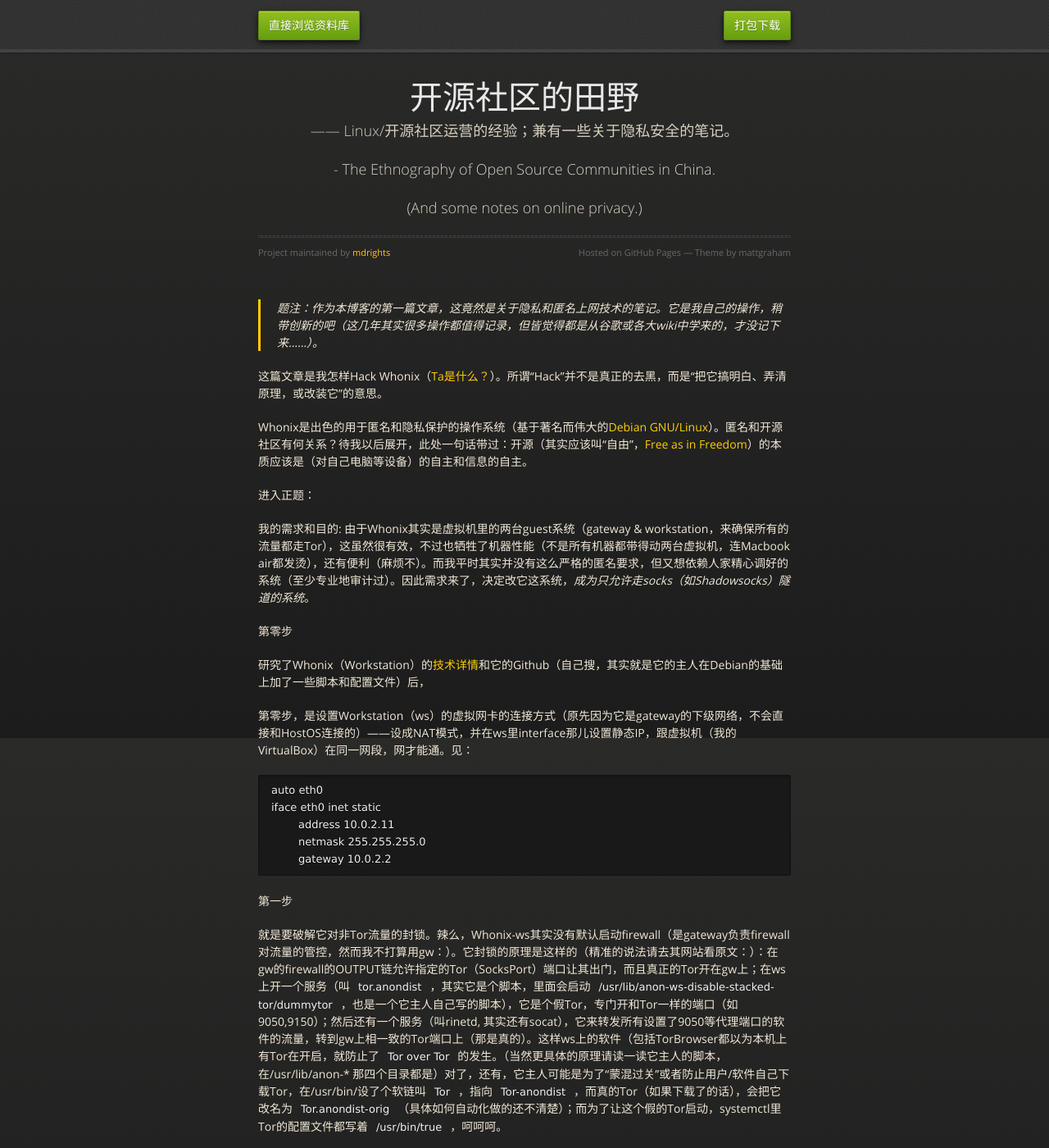
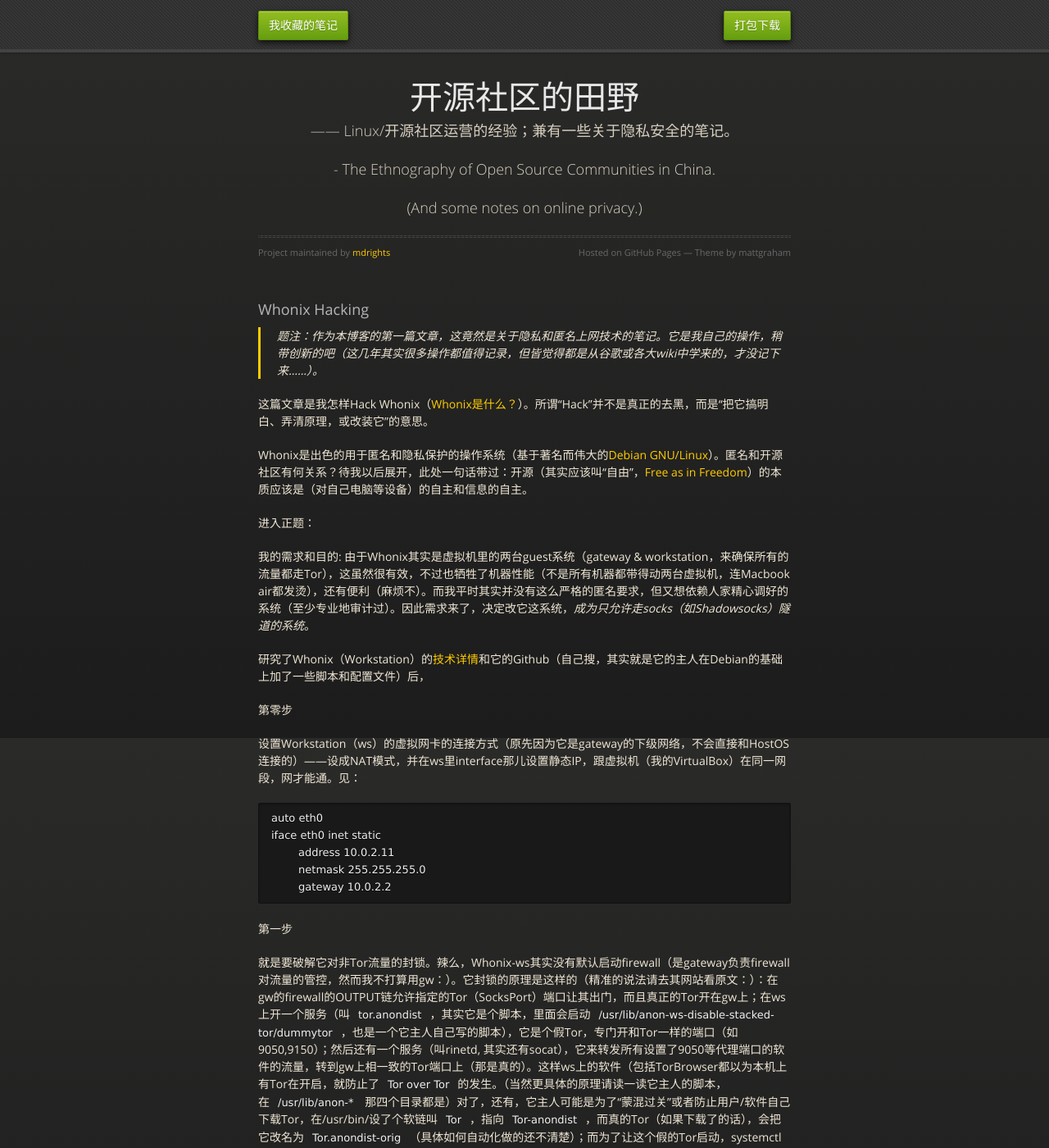
Before and after one commit to mdrights/os-observe, a Jekyll site: the page built from index.html, in a window 1280 px wide and 1400 px high. Shown: the whole window at 82% size. Built offline with Jekyll 4.4.1, drawn with Linux system fonts in a browser that asks for light colours; some of the changed text lies outside the part shown.

Commit message:
refine the format and correct some links

````diff
--- a/_layouts/default.html
+++ b/_layouts/default.html
@@ -22,8 +22,8 @@
   <body>
       <div id="header">
         <nav>
-          <li class="fork"><a href="https://github.com/mdrights/mirror-CN">直接浏览资料库</a></li>
-          <li class="downloads"><a href="https://github.com/mdrights/mirror-CN/zipball/master">打包下载</a></li>
+          <li class="fork"><a href="https://github.com/mdrights/my-notes">我收藏的笔记</a></li>
+          <li class="downloads"><a href="https://github.com/mdrights/my-notes/zipball/master">打包下载</a></li>
                 <!--<li class="title">DOWNLOADS</li>-->
         </nav>
       </div><!-- end header -->
--- a/_posts/2016-01-01-Hacking-Whonix.md
+++ b/_posts/2016-01-01-Hacking-Whonix.md
@@ -1,10 +1,11 @@
 ---
 layout: post
 ---
+### Whonix Hacking
 
 > 题注：作为本博客的第一篇文章，这竟然是关于隐私和匿名上网技术的笔记。它是我自己的操作，稍带创新的吧（这几年其实很多操作都值得记录，但皆觉得都是从谷歌或各大wiki中学来的，才没记下来……）。
 
-这篇文章是我怎样Hack Whonix（[Ta是什么？](https://whonix.org)）。所谓“Hack”并不是真正的去黑，而是“把它搞明白、弄清原理，或改装它”的意思。
+这篇文章是我怎样Hack Whonix（[Whonix是什么？](https://whonix.org)）。所谓“Hack”并不是真正的去黑，而是“把它搞明白、弄清原理，或改装它”的意思。
 
 Whonix是出色的用于匿名和隐私保护的操作系统（基于著名而伟大的[Debian GNU/Linux](https://debian.org)）。匿名和开源社区有何关系？待我以后展开，此处一句话带过：开源（其实应该叫“自由”，[Free as in Freedom](https://www.gnu.org/philosophy/free-sw.html)）的本质应该是（对自己电脑等设备）的自主和信息的自主。
 
@@ -12,11 +13,11 @@
 
 **我的需求和目的**: 由于Whonix其实是虚拟机里的两台guest系统（gateway & workstation，来确保所有的流量都走Tor），这虽然很有效，不过也牺牲了机器性能（不是所有机器都带得动两台虚拟机，连Macbook air都发烫），还有便利（麻烦不）。而我平时其实并没有这么严格的匿名要求，但又想依赖人家精心调好的系统（至少专业地审计过）。因此需求来了，决定改它这系统，_成为只允许走socks（如Shadowsocks）隧道的系统_。
 
+研究了Whonix（Workstation）的[技术详情](https://www.whonix.org/wiki/Design)和它的Github（自己搜，其实就是它的主人在Debian的基础上加了一些脚本和配置文件）后，
+
 **第零步**
 
-研究了Whonix（Workstation）的[技术详情](https://www.whonix.org/wiki/Design)和它的Github（自己搜，其实就是它的主人在Debian的基础上加了一些脚本和配置文件）后，
-
-第零步，是设置Workstation（ws）的虚拟网卡的连接方式（原先因为它是gateway的下级网络，不会直接和HostOS连接的）——设成NAT模式，并在ws里interface那儿设置静态IP，跟虚拟机（我的VirtualBox）在同一网段，网才能通。见：
+设置Workstation（ws）的虚拟网卡的连接方式（原先因为它是gateway的下级网络，不会直接和HostOS连接的）——设成NAT模式，并在ws里interface那儿设置静态IP，跟虚拟机（我的VirtualBox）在同一网段，网才能通。见：
 
 ```
 auto eth0
@@ -55,6 +57,7 @@
 ```
 
 然后你想只允许目标端口为80,443的才能被转发，可以：
+
 ```
 Chain OUTPUT (policy ACCEPT 59 packets, 3068 bytes)
  pkts bytes target     prot opt in     out     source               destination
````
Also changed, not shown: other parts of _posts/2016-01-01-Hacking-Whonix.md (+3 -2 lines).
